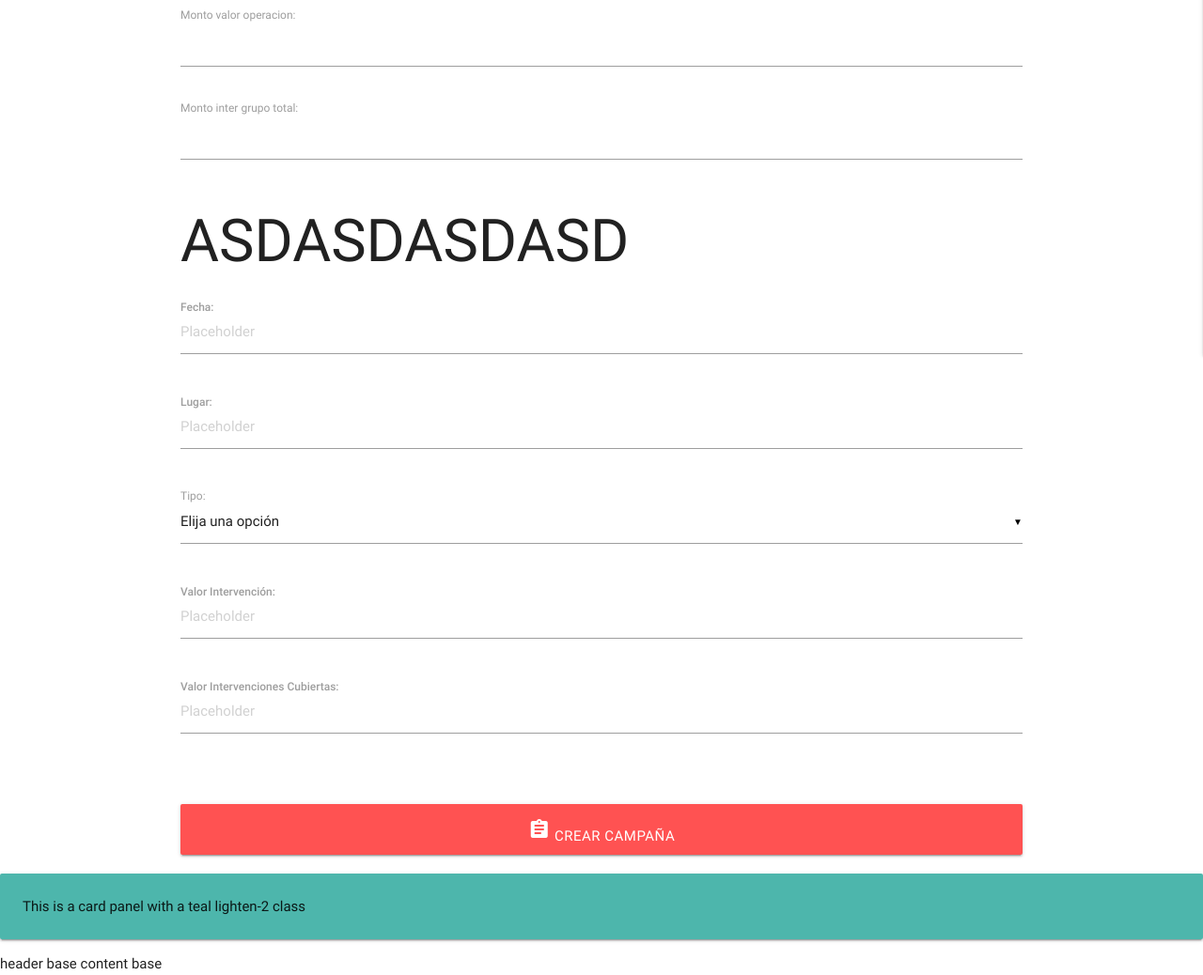
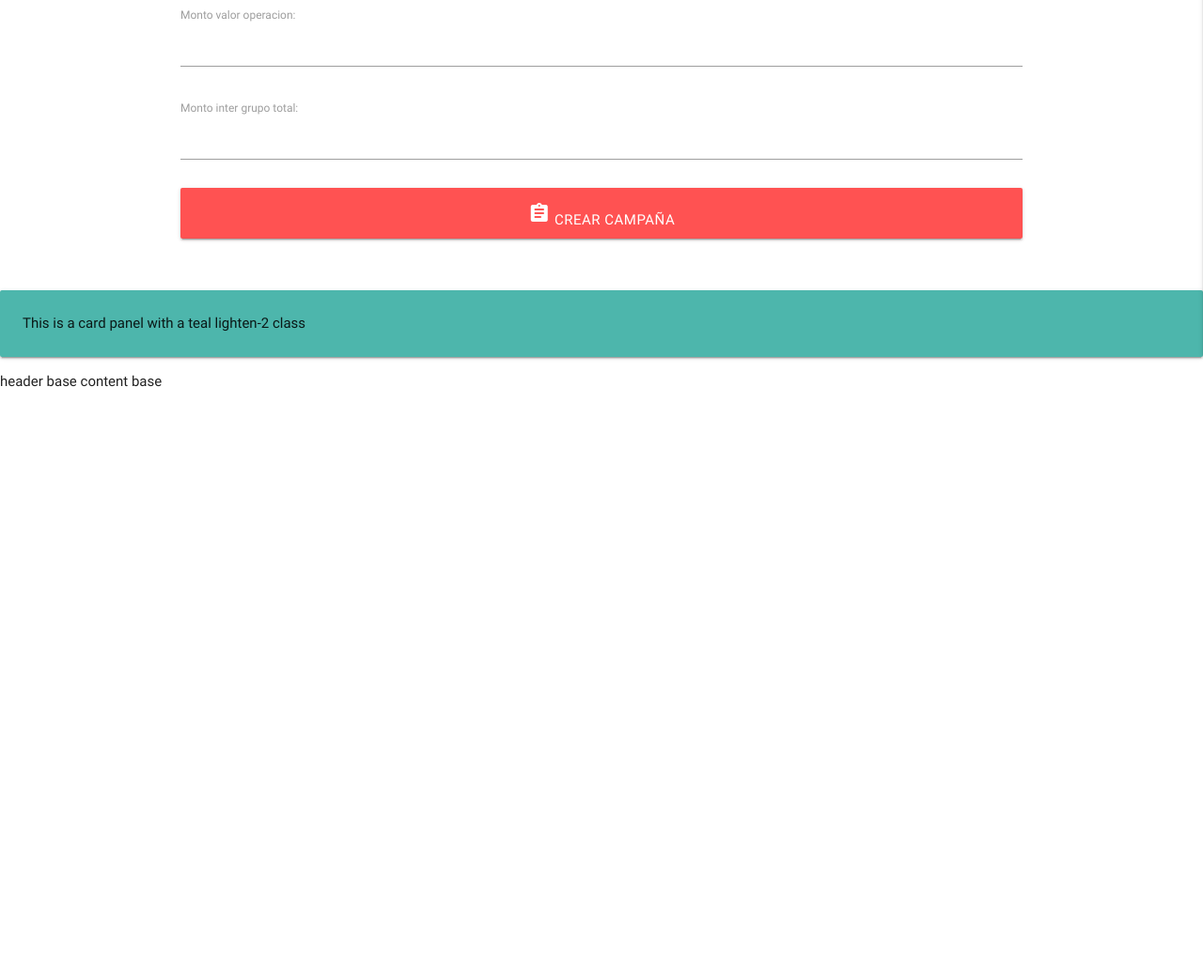
Before and after one commit to Informatorio2017/perros-definitivo, a Django app: page /campaing/create_campaing/ in a window 1280 px wide. Shown: the part 482-1520 px from the top of the page at 94% size. After the commit the page ends 894 px from the top, so only its background shows below. Run offline with Django 3.2, Linux system fonts and the light colour scheme; some libraries are stand-ins or nearby versions.

Commit message:
se puede crear campaña

```diff
--- /dev/null
+++ b/perros/app_campaing/templates/creado.html
@@ -0,0 +1 @@
+<h1>CREADO</h1>
--- a/perros/app_campaing/templates/create_campaing.html
+++ b/perros/app_campaing/templates/create_campaing.html
@@ -86,55 +86,24 @@
                       <!-- INICIO FORMULARIO  -->
     <div class="row">
     <form class="col s12" method="POST">
+
       {% csrf_token %}
       {{ form.as_p }}
 
-      <h1>ASDASDASDASD</h1>
 
-      <!-- Fecha  -->
-      <div class="row">
-        <div class="input-field col s12 ">
-          <input placeholder="Placeholder" id="fecha" type="text" class="validate">
-          <label for="fecha"><strong>Fecha: </strong></label>
-        </div>
+
+      <div class="row"> <!-- row para los botones de abajo -->
+
+      <div class="col s12  center-align">
+
+        <button type="submit" class="waves-effect waves-light red accent-2 btn-large btn-ancho"><i class="material-icons">assignment</i></i>      Crear Campaña
+        </button>
       </div>
 
-      <!-- Lugar  -->
-      <div class="row">
-        <div class="input-field col s12 ">
-          <input placeholder="Placeholder" id="lugar" type="text" class="validate">
-          <label for="lugar"><strong>Lugar: </strong></label>
-        </div>
-      </div>
+    </div>
 
-      <!-- Tipo  -->
-      <div class="row">
-        <div class="input-field col s12">
-          <select>
-            <option value="" disabled selected>Elija una opción</option>
-            <option value="1">Option 1</option>
-            <option value="2">Option 2</option>
-            <option value="3">Option 3</option>
-          </select>
-          <label>Tipo: </label>
-        </div>
-      </div>
 
-      <!-- Valor Intervencion  -->
-      <div class="row">
-        <div class="input-field col s12 ">
-          <input placeholder="Placeholder" id="valor_inter" type="text" class="validate">
-          <label for="valor_inter"><strong>Valor Intervención: </strong></label>
-        </div>
-      </div>
 
-      <!-- Valor Intervenciones Cubiertas  -->
-      <div class="row">
-        <div class="input-field col s12 ">
-          <input placeholder="Placeholder" id="valor_inter_cub" type="text" class="validate">
-          <label for="valor_inter_cub"><strong>Valor Intervenciones Cubiertas: </strong></label>
-        </div>
-      </div>
 
     </form>
   </div>
@@ -142,14 +111,7 @@
 
 
 
-    <div class="row"> <!-- row para los botones de abajo -->
 
-      <div class="col s12  center-align">
-        <a class="waves-effect waves-light red accent-2 btn-large btn-ancho"><i class="material-icons">assignment</i></i>      Crear Campaña
-        </a>
-      </div>
-
-    </div>
 
 
 
--- a/perros/app_campaing/urls.py
+++ b/perros/app_campaing/urls.py
@@ -9,6 +9,7 @@ urlpatterns = [
 
 
     url(r'^create_campaing/', views.create_campaing, name="create_campaing"),
+    url(r'^creado/', views.creado, name="creado"),
 
 
 ]
--- a/perros/app_campaing/views.py
+++ b/perros/app_campaing/views.py
@@ -1,9 +1,24 @@
 from django.shortcuts import render
 from .forms import CreateCampaing
 
-# Create your views here.
+
+
+
+def creado(request):
+	return render(request, 'creado.html', {})
+
+
 def create_campaing(request):
 
-	contexto = {"form":CreateCampaing}
+    if request.method == 'POST':
 
-	return render(request, "create_campaing.html", contexto)
+        form = CreateCampaing(request.POST)
+        if form.is_valid():
+            form.save()
+            messages.add_message(request, messages.INFO, 'Evento creado correctamente.')
+            return redirect('/creado/')
+    else:
+    	contexto = {"form":CreateCampaing}
+
+
+    return render(request, "create_campaing.html", contexto)
```
